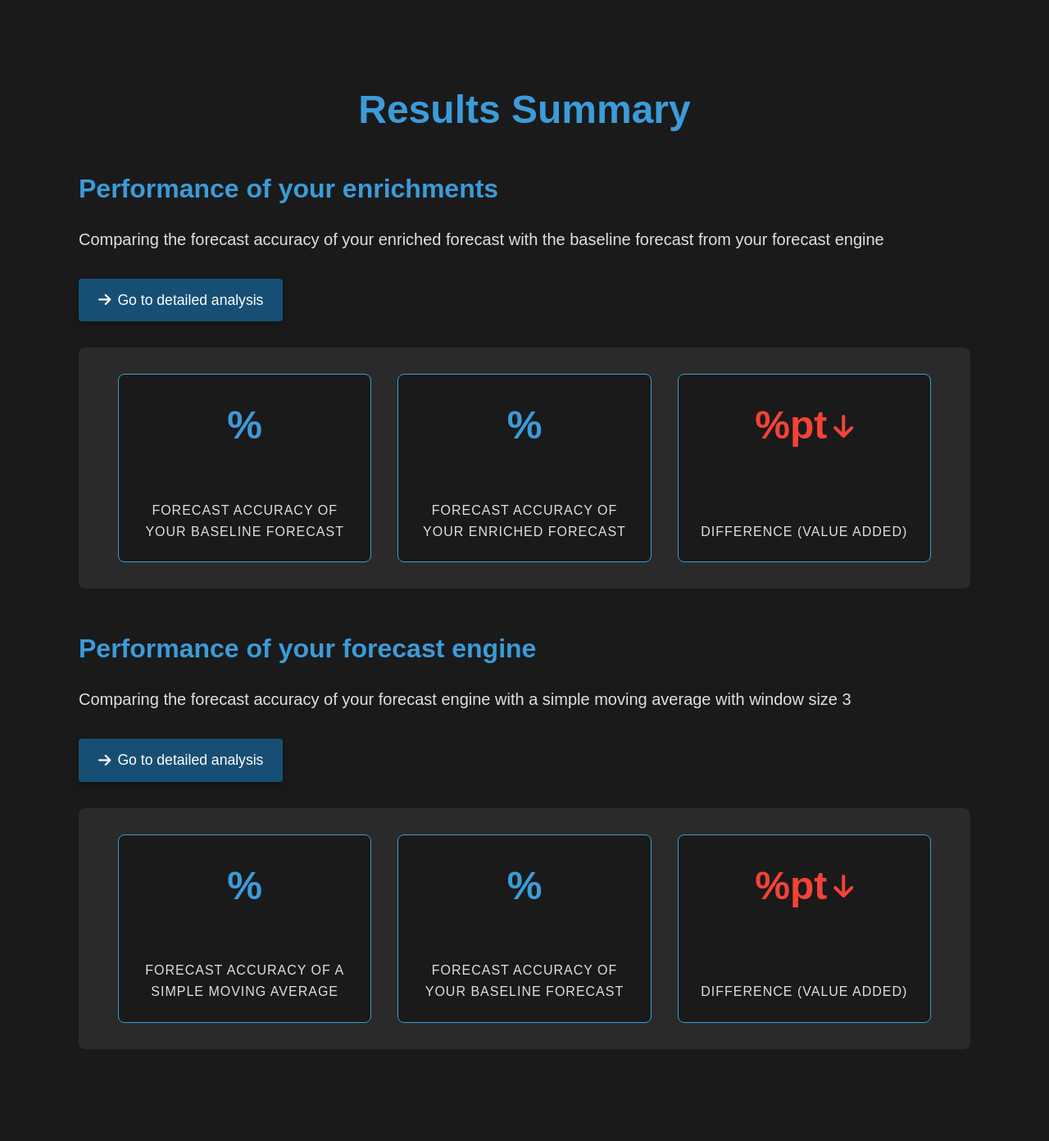
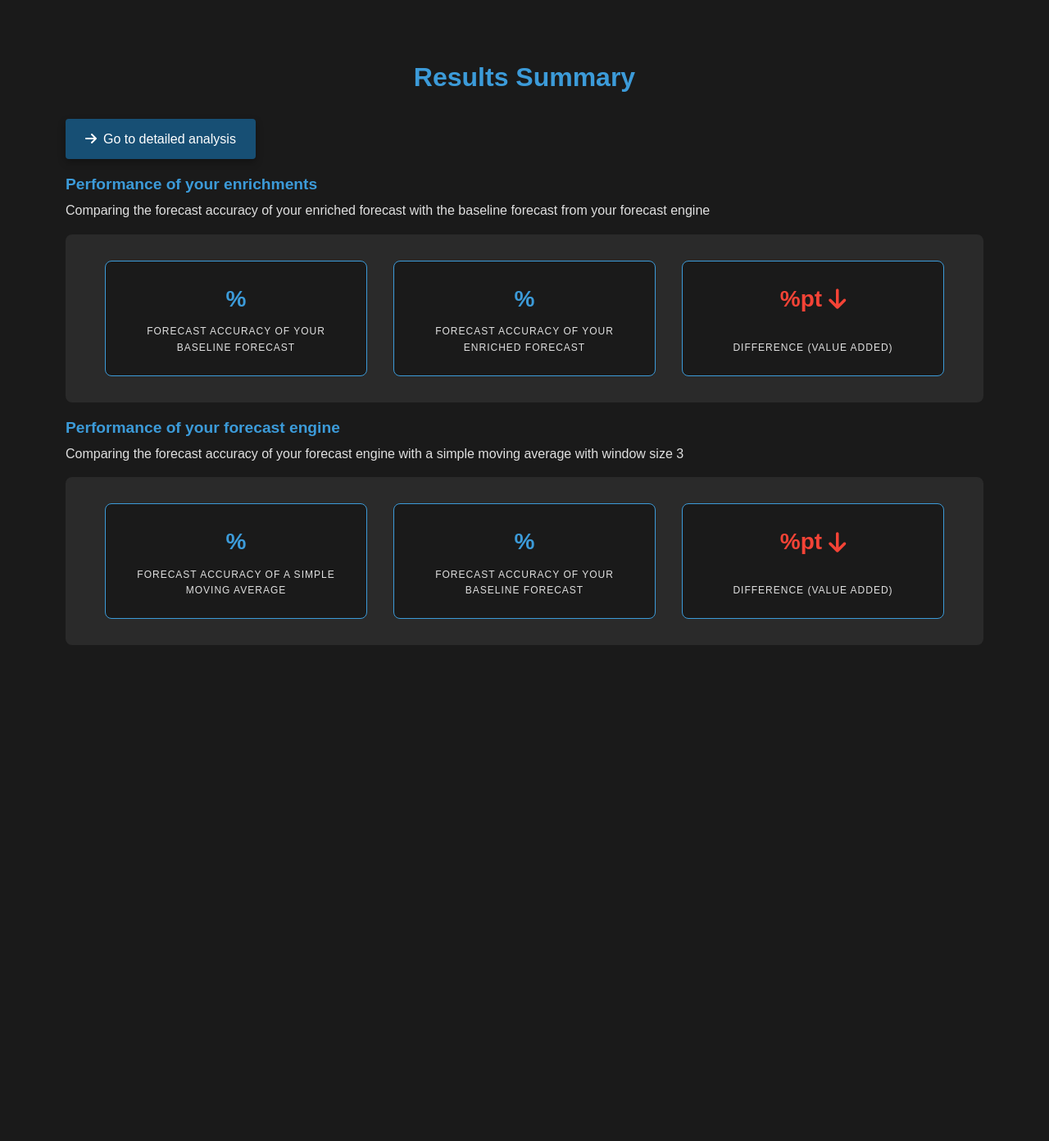
Before and after one commit to rijkvandermeulen/forecastor, a FastAPI app: template forecastor/app/templates/results_summary.html in a window 1280 px wide. Shown: the whole page at 82% size. After the commit the page ends 787 px from the top, so only its background shows below. Run offline with FastAPI, Linux system fonts and the light colour scheme; the template is opened without the code that fills it, so the values that code supplies are empty.

```diff
--- a/forecastor/app/app.py
+++ b/forecastor/app/app.py
@@ -106,13 +106,25 @@ async def get_single_dfu(
         db: Session = Depends(get_db)
 ):
 
-    # TODO: handle "ALL DFUs"
-    res = db.query(models.SalesAndForecastData).filter(
-        models.SalesAndForecastData.session_id == session_id,
-        models.SalesAndForecastData.demand_forecasting_unit == dfu
-    ).all()
+    if not dfu:  # when the user selects "All DFUs" in the dropdown
+        res = db.query(models.SalesAndForecastData).filter(
+            models.SalesAndForecastData.session_id == session_id
+        ).all()
+    else:
+        res = db.query(models.SalesAndForecastData).filter(
+            models.SalesAndForecastData.session_id == session_id,
+            models.SalesAndForecastData.demand_forecasting_unit == dfu
+        ).all()
 
     df = pd.DataFrame([record.__dict__ for record in res])
+
+    if not dfu:
+        df = df.groupby(["date"], as_index=False).agg(
+            sales=("sales", "sum"),
+            statistical_forecast=("statistical_forecast", "sum"),
+            final_forecast=("final_forecast", "sum"),
+            benchmark_forecast=("benchmark_forecast", "sum")
+        ).reset_index(drop=True)
 
     chart_data_new = json.dumps(
         {
--- a/forecastor/app/static/style.css
+++ b/forecastor/app/static/style.css
@@ -10,7 +10,7 @@ body {
 .container {
     max-width: 1700px;
     margin: 0 auto;
-    padding: 4rem;
+    padding: 3rem;
 }
 
 header {
@@ -181,20 +181,26 @@ p {
 
 .page-title {
     text-align: center;
-    font-size: 3rem;
-    margin-bottom: 2rem;
+    font-size: 2rem;
+    margin-bottom: 1.5rem;
     color: #3C9BD9;
 }
 
 .kpi-section {
-    margin-bottom: 3rem;
+    margin-bottom: 1rem;
     padding: 0 2rem;
 }
 
 .section-header {
-    font-size: 2rem;
+    font-size: 1.2rem;
     color: #3C9BD9;
-    margin-bottom: 0.5rem;
+    margin-bottom: 0.2rem;
+}
+
+.section-description {
+    font-size: 1rem;
+    margin-bottom: 0.6rem;
+    margin-top: 0.1rem;
 }
 
 .section-link {
@@ -213,7 +219,7 @@ p {
 .kpi-container {
     display: flex;
     justify-content: space-between;
-    margin-top: 2rem;
+    margin-top: 1rem;
     background-color: #2a2a2a;
     border-radius: 8px;
     padding: 2rem;
@@ -232,7 +238,7 @@ p {
     display: flex;
     flex-direction: column;
     justify-content: space-between;
-    min-height: 180px; /* Increased height */
+    min-height: 80px;
 }
 
 .kpi-box:hover {
@@ -241,7 +247,7 @@ p {
 }
 
 .kpi-value {
-    font-size: 3rem; /* Increased font size */
+    font-size: 1.75rem;
     font-weight: bold;
     color: #3C9BD9;
     margin-bottom: 0.5rem;
@@ -252,7 +258,7 @@ p {
 
 .kpi-value i {
     margin-left: 0.5rem;
-    font-size: 2rem; /* Increased icon size */
+    font-size: 1.75rem;
 }
 
 .kpi-value.positive i {
@@ -264,7 +270,7 @@ p {
 }
 
 .kpi-label {
-    font-size: 1rem;
+    font-size: 0.75rem;
     color: #e0e0e0;
     text-transform: uppercase;
     letter-spacing: 1px;
@@ -325,7 +293,7 @@ p {
     border-radius: 4px;
     cursor: pointer;
     transition: background-color 0.3s, transform 0.3s;
-    font-size: 1.1rem;
+    font-size: 1rem;
     text-decoration: none;
     box-shadow: 0 4px 10px rgba(0, 0, 0, 0.3);
 }
--- a/forecastor/app/templates/results_summary.html
+++ b/forecastor/app/templates/results_summary.html
@@ -14,14 +14,15 @@
         <h1 class="page-title">Results Summary</h1>
 
         <div class="kpi-section">
+            <a href="/details_enrichment?session_id={{session_id}}" class="bright-button">
+                <i class="fas fa-arrow-right"></i> Go to detailed analysis
+            </a>
+            <br>
             <h2 class="section-header">Performance of your enrichments</h2>
             <p class="section-description">
                 Comparing the forecast accuracy of your enriched forecast with the baseline forecast from your
                 forecast engine
             </p>
-            <a href="/details_enrichment?session_id={{session_id}}" class="bright-button">
-                <i class="fas fa-arrow-right"></i> Go to detailed analysis
-            </a>
             <div class="kpi-container">
                 <div class="kpi-box">
                     <div class="kpi-value">
@@ -54,9 +55,6 @@
             <p class="section-description">
                 Comparing the forecast accuracy of your forecast engine with a simple moving average with window size 3
             </p>
-            <a href="/other-page" class="bright-button">
-                <i class="fas fa-arrow-right"></i> Go to detailed analysis
-            </a>
             <div class="kpi-container">
                 <div class="kpi-box">
                     <div class="kpi-value">
```
Also changed, not shown: other parts of forecastor/app/static/style.css (+4 -39 lines), forecastor/app/templates/details_enrichment.html (+28 -2 lines).
